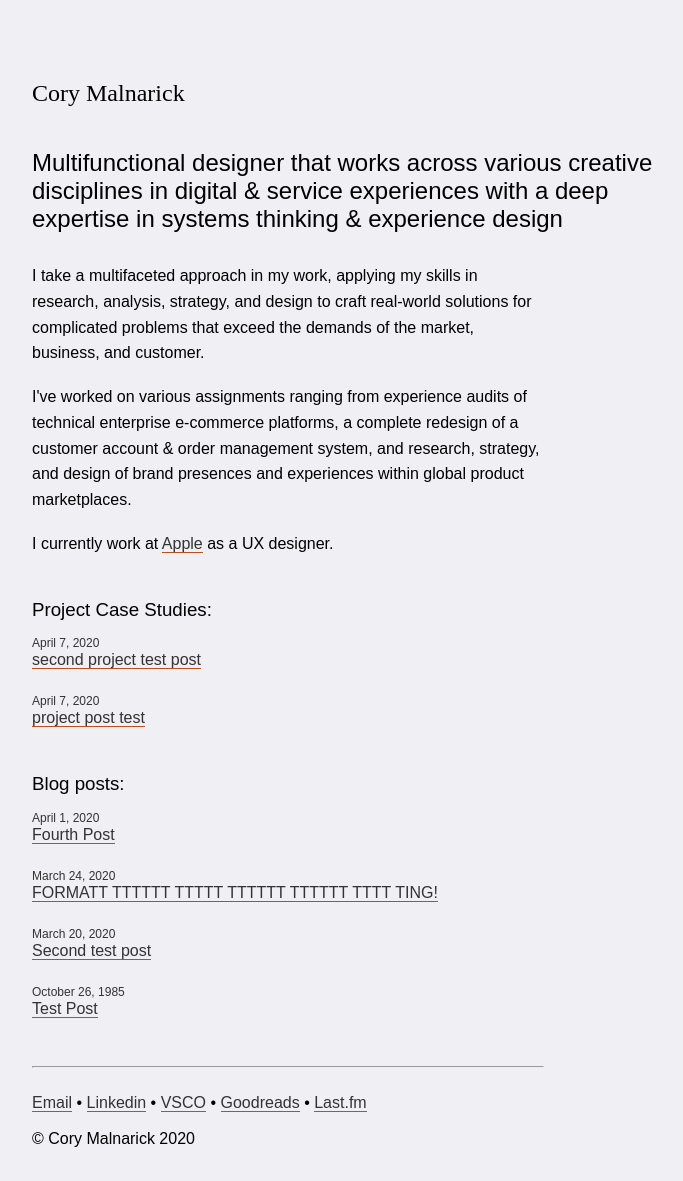
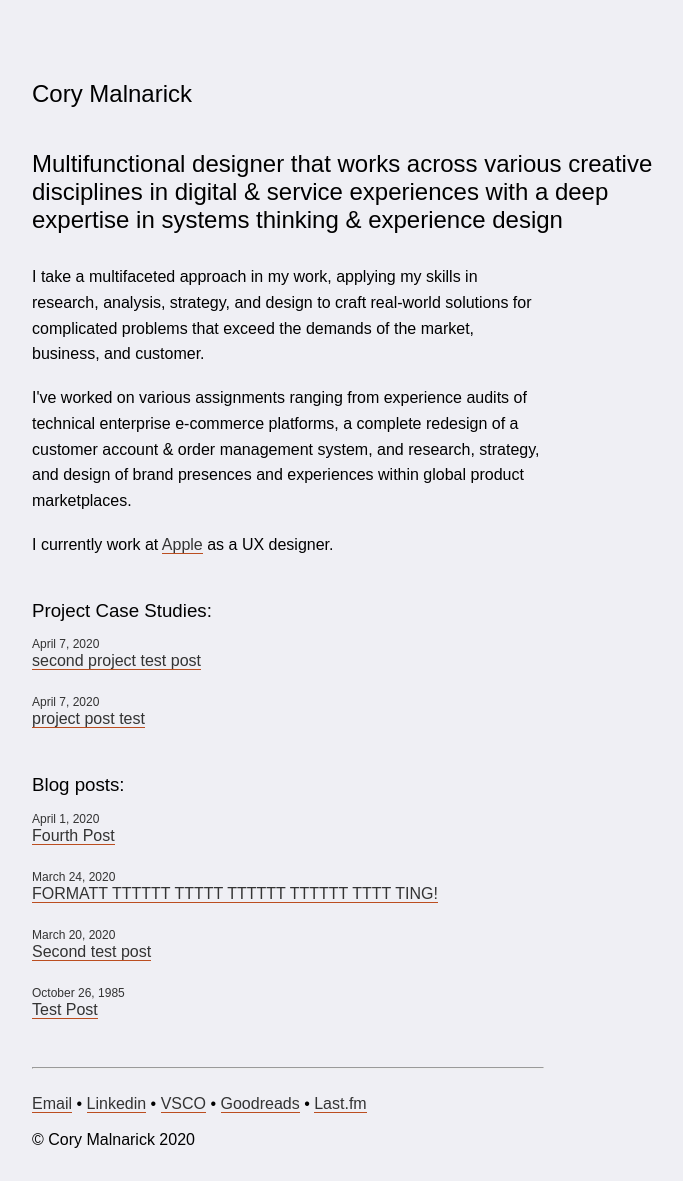
Before and after one commit to foundmonster/foundmonster.github.io, a Jekyll site: the page built from index.html, in a window 1280 px wide. Shown: the whole page, without its empty margins (160-843 px from the left). Built offline with Jekyll 4.4.1, drawn with Linux system fonts in a browser that asks for light colours; some web fonts are replaced.

Commit message:
cahnging headline typeface

```diff
--- a/_sass/main.scss
+++ b/_sass/main.scss
@@ -58,7 +58,6 @@
 
 .headline {
     padding-top: 80px;
-    font-family: kepler-std-semicondensed-sub;
     font-weight: 400;
     font-style: normal;
 }
```
